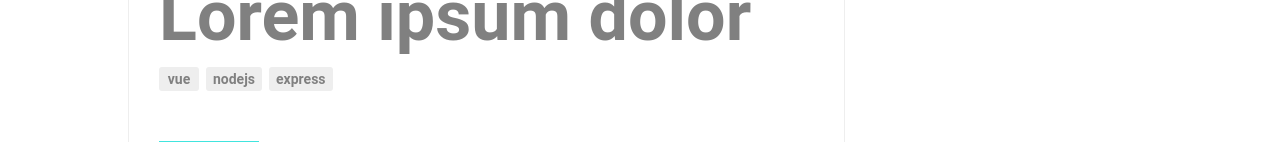
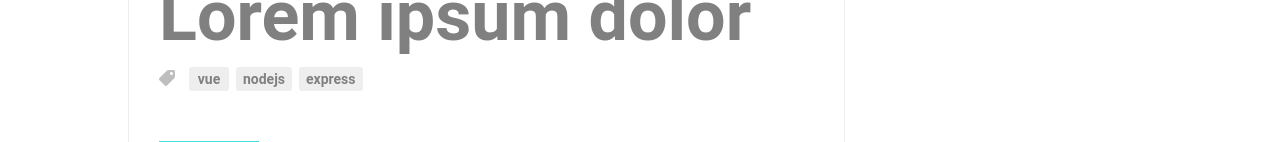
Before and after one commit to 10Volo/Blog-UI-Kit, a website: page app/post.html in a window 1280 px wide. Shown: the part 658-800 px from the top of the page. Drawn offline with Linux system fonts and the light colour scheme.

Commit message:
add icons pack

```diff
--- a/app/css/library.css
+++ b/app/css/library.css
@@ -68,6 +68,9 @@
 .calendar-icon {
 	background-image: url('../img/calendar.png');
 }
+.tag-icon {
+	background-image: url('../img/tag (1).png');
+}
 
 /*****
 
--- a/app/css/style.css
+++ b/app/css/style.css
@@ -437,6 +437,12 @@
 	margin-top: 10px;
 	/*display: none;*/
 }
+.post-tags .icon {
+	margin-right: 10px;
+}
+.post-tags .icon.tag-icon {
+	opacity: .25;
+}
 .post-body {
 	padding: 0px 30px;
 }
--- a/app/post.html
+++ b/app/post.html
@@ -54,6 +54,7 @@
 							<h1>Javascript in action Lorem ipsum dolor</h1>
 						</div>
 						<div class="post-tags">
+							<span class="icon tag-icon"></span>
 							<a href=""><span class="tag">vue</span></a>
 							<a href=""><span class="tag">nodejs</span></a>
 							<a href=""><span class="tag">express</span></a>
```
Also changed, not shown: app/img/add-label-button.png (added), app/img/chat (2).png (added), app/img/close-envelope.png (added), app/img/tag (1).png (added), app/img/tag.png (added), dist/library.min.css, dist/style.min.css.
